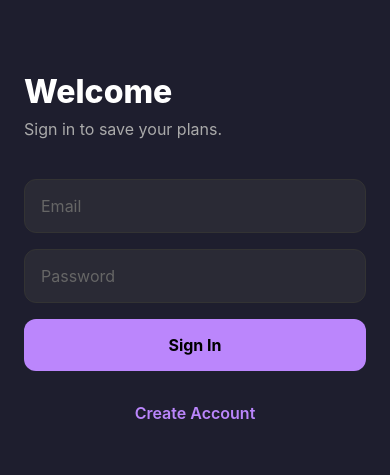
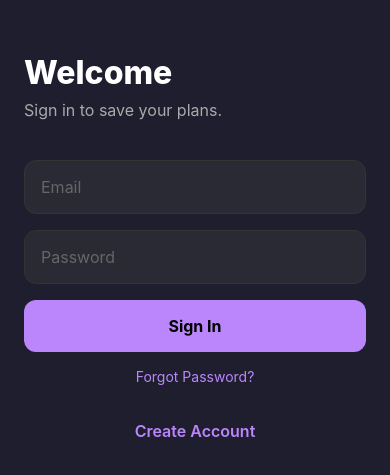
Before and after one commit to hpursan/meal-planner, a React Native app in the folder frontend/: screen / in a window 390 px wide. Shown: the part 167-642 px from the top of the page. Built offline with nearby package versions, Linux system fonts and the light colour scheme.

Commit message:
Feat: Add Forgot Password option to Auth

```diff
--- a/frontend/components/Auth.js
+++ b/frontend/components/Auth.js
@@ -32,6 +32,17 @@ export default function Auth({ onLoginSuccess }) {
         else alert("Check your inbox for the verification email!");
     };
 
+    const sendResetPassword = async () => {
+        if (!email) return alert("Please enter your email address first.");
+        setLoading(true);
+        const { error } = await supabase.auth.resetPasswordForEmail(email, {
+            redirectTo: 'https://meal-planner-web-b2ff.onrender.com', // Your deployed URL
+        });
+        setLoading(false);
+        if (error) alert(error.message);
+        else alert("Password reset email sent!");
+    };
+
     return (
         <View style={styles.container}>
             <Text style={styles.title}>Welcome</Text>
@@ -58,6 +69,10 @@ export default function Auth({ onLoginSuccess }) {
 
             <TouchableOpacity style={styles.button} onPress={signInWithEmail} disabled={loading}>
                 {loading ? <ActivityIndicator color="#000" /> : <Text style={styles.buttonText}>Sign In</Text>}
+            </TouchableOpacity>
+
+            <TouchableOpacity onPress={sendResetPassword} style={{ marginBottom: 20, alignItems: 'center' }}>
+                <Text style={{ color: '#BB86FC' }}>Forgot Password?</Text>
             </TouchableOpacity>
 
             <TouchableOpacity style={styles.secondaryButton} onPress={signUpWithEmail} disabled={loading}>
```
